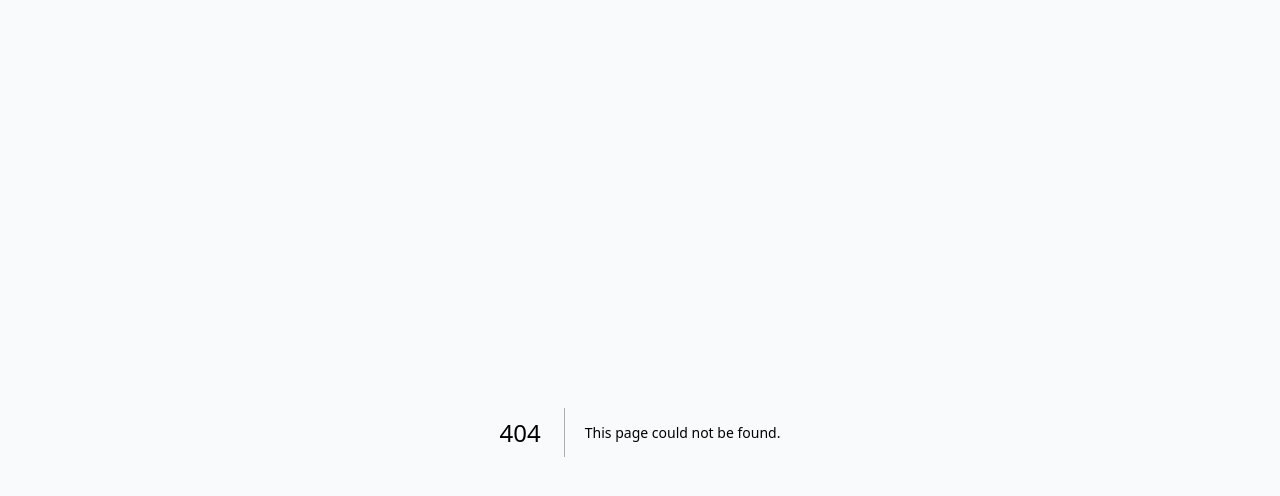
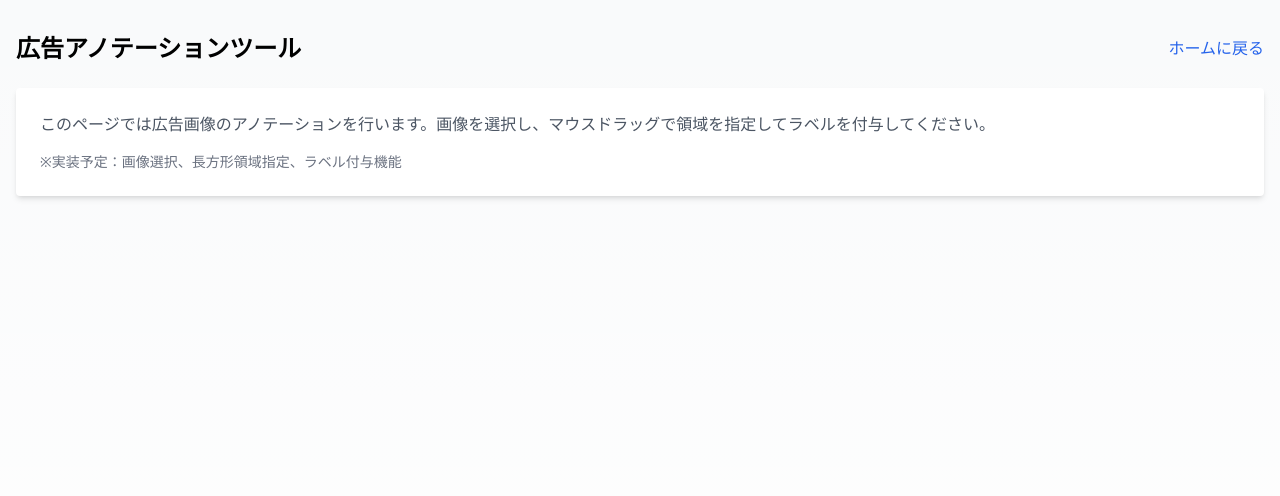
Before and after one commit to Ruri1212/Annotate_ads, a Next.js app: page /annotate in a window 1280 px wide. Before the commit this address had no page. Shown: the top 496 px of the page. Built offline with nearby package versions, Linux system fonts and the light colour scheme.

Commit message:
Add annotate page component

```diff
--- /dev/null
+++ b/app/annotate/page.tsx
@@ -0,0 +1,26 @@
+'use client';
+
+import { useState } from 'react';
+import Link from 'next/link';
+
+export default function AnnotatePage() {
+  return (
+    <div className="flex flex-col space-y-6">
+      <div className="flex justify-between items-center">
+        <h1 className="text-2xl font-bold">広告アノテーションツール</h1>
+        <Link href="/" className="text-blue-600 hover:underline">
+          ホームに戻る
+        </Link>
+      </div>
+
+      <div className="bg-white shadow-md rounded p-6">
+        <p className="text-gray-600 mb-4">
+          このページでは広告画像のアノテーションを行います。画像を選択し、マウスドラッグで領域を指定してラベルを付与してください。
+        </p>
+        <p className="text-sm text-gray-500">
+          ※実装予定：画像選択、長方形領域指定、ラベル付与機能
+        </p>
+      </div>
+    </div>
+  );
+}
```
